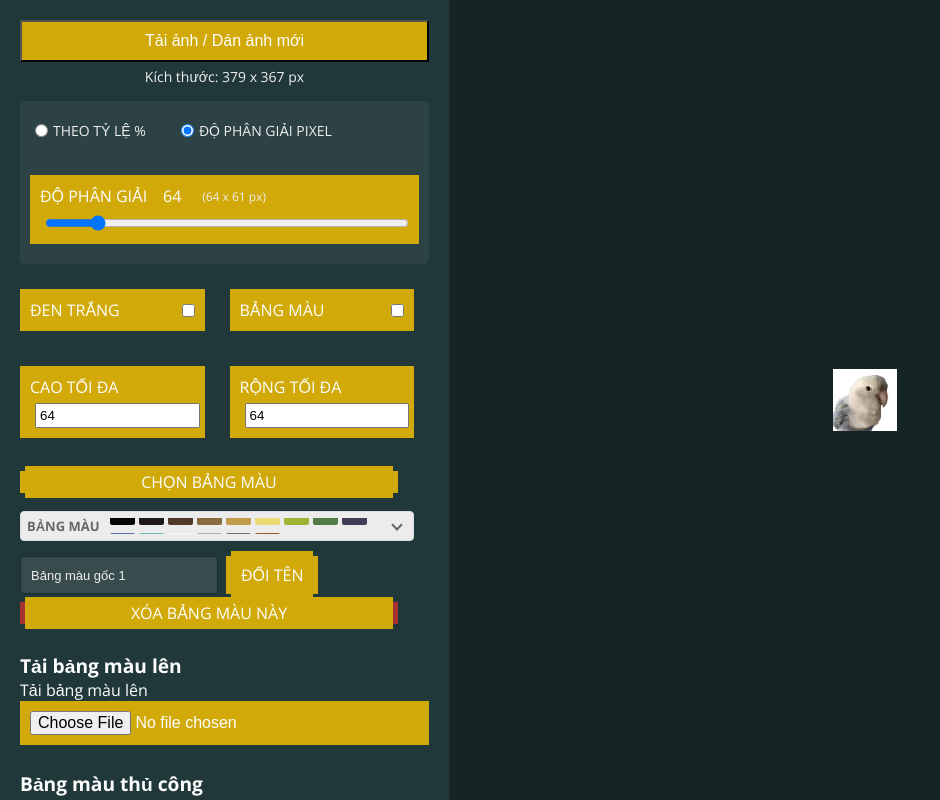
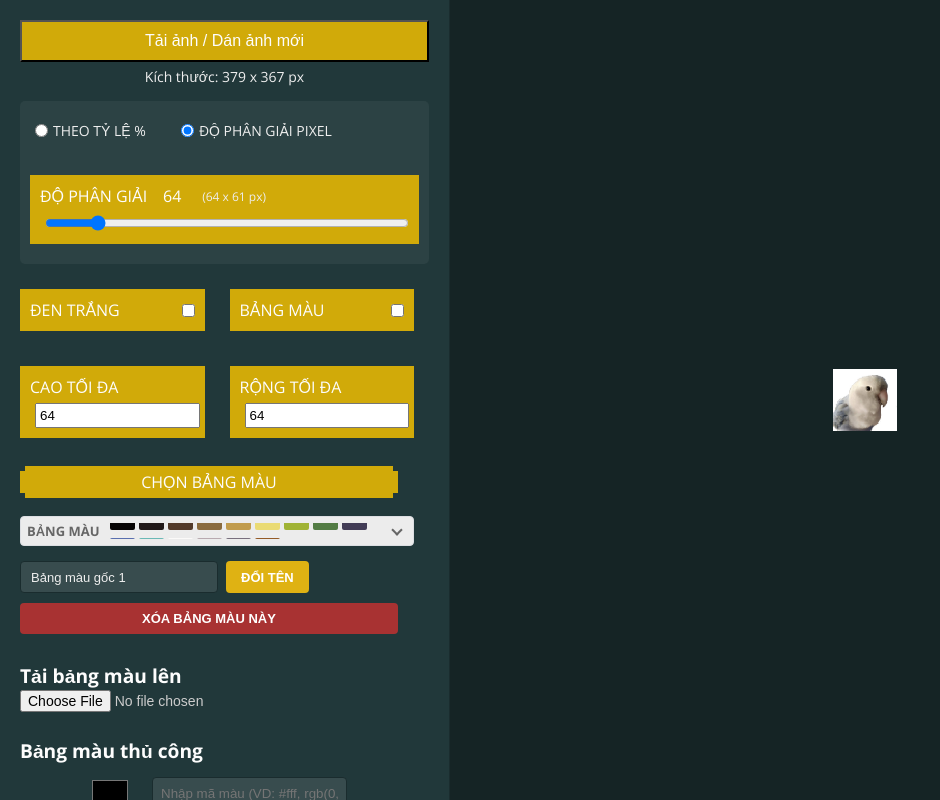
Before and after one commit to TuilaTammmmm/Picture-Pixel, a website: page docs/index.html in a window 1280 px wide. Shown: the whole page, without its empty margins (0-940 px from the left). Drawn offline with nearby package versions, Linux system fonts and the light colour scheme; a web font is replaced by a local one.

Commit message:
Fix UI overlaps, compact buttons and file input

```diff
--- a/docs/index.html
+++ b/docs/index.html
@@ -195,16 +195,18 @@
         <!-- color palette example-->
         <div class="colorpalette">
           <div class="text">
-            <button class="btn small" id="changepalette" style="width: 100%; margin-bottom: 10px;">Chọn bảng màu</button>
+            <button class="btn small" id="changepalette" style="width: 100%; margin-bottom: 15px;">Chọn bảng
+              màu</button>
             <select name="paletteselector" id="paletteselector"></select>
 
-            <div style="display: flex; gap: 8px; margin-top: 15px;">
+            <div style="display: flex; gap: 8px; margin-top: 15px; align-items: center;">
               <input type="text" id="renamepalettetext" placeholder="Tên bảng màu"
-                style="flex: 1; padding: 8px 10px; border-radius: 4px; border: 1px solid #1a2c2e; background: rgba(255,255,255,0.1); color: #eee; outline: none; font-size: 13px; box-sizing: border-box;">
-              <button class="btn small" id="renamepalettebtn" style="flex-shrink: 0; padding: 8px 15px; margin: 0; white-space: nowrap;">Đổi tên</button>
+                style="flex: 1; padding: 0 10px; height: 32px; border-radius: 4px; border: 1px solid #1a2c2e; background: rgba(255,255,255,0.1); color: #eee; outline: none; font-size: 13px; box-sizing: border-box;">
+              <button id="renamepalettebtn"
+                style="flex-shrink: 0; padding: 0 15px; height: 32px; margin: 0; white-space: nowrap; border: none; border-radius: 4px; background: #dfb213; color: #fff; font-weight: bold; cursor: pointer; text-transform: uppercase; font-size: 13px;">Đổi tên</button>
             </div>
-            <button class="btn small" id="deletepalettebtn"
-              style="width: 100%; margin-top: 8px; background-color: #a83232;">Xóa bảng màu này</button>
+            <button id="deletepalettebtn"
+              style="width: 100%; margin-top: 10px; padding: 8px; border-radius: 4px; border: none; background-color: #a83232; color: #fff; font-weight: bold; cursor: pointer; text-transform: uppercase; font-size: 13px;">Xóa bảng màu này</button>
           </div>
           <div class="icons" id="palettecolor">
           </div>
@@ -212,8 +214,8 @@
         <div class="infoselects">
           <h3 style="margin-top: 15px; font-size: 1.2rem;">Tải bảng màu lên</h3>
           <!--upload palette -->
-          <label id="uploadpalettelabel" for="uploadpalettefile" style="width: 100%;">Tải bảng màu lên <input
-              type="file" class="inputbtn" id="uploadpalettefile" accepts=".hex, .txt" style="width: 100%;"></label>
+          <label id="uploadpalettelabel" for="uploadpalettefile" style="width: 100%; margin-top: 10px;"><input type="file"
+              id="uploadpalettefile" accepts=".hex, .txt" style="width: 100%; color: #ccc; font-size: 14px; cursor: pointer;"></label>
         </div>
         <!-- custom palette -->
         <div class="infoselects">
@@ -232,10 +234,11 @@
           </div>
           <div id="currentpallete" class="colorpalette" style="min-height: 25px; margin-bottom: 15px;"> </div>
           <input type="text" id="custompalettename" placeholder="Tên bảng màu (Không bắt buộc)"
-            style="width: 100%; padding: 8px; border-radius: 4px; border: 1px solid #1a2c2e; background: rgba(255,255,255,0.1); color: #eee; outline: none; box-sizing: border-box; margin-bottom: 10px;">
-          <button class="btn small" id="savecustompalette" style="width: 100%; margin-bottom: 10px;">Lưu bảng
+            style="width: 100%; padding: 8px; border-radius: 4px; border: 1px solid #1a2c2e; background: rgba(255,255,255,0.1); color: #eee; outline: none; box-sizing: border-box; margin-bottom: 15px;">
+          <button class="btn small" id="savecustompalette" style="width: 100%; margin-bottom: 15px;">Lưu bảng
             màu</button>
-          <p style="font-size: 0.85rem; color: #ccc; margin-bottom: 5px;">Sau khi lưu, tải lại trang để xem bảng màu được thêm.</p>
+          <p style="font-size: 0.85rem; color: #ccc; margin-bottom: 5px;">Sau khi lưu, tải lại trang để xem bảng màu
+            được thêm.</p>
         </div>
         <div class="dothings" style="margin-top: 25px;">
           <!-- download image -->
```
